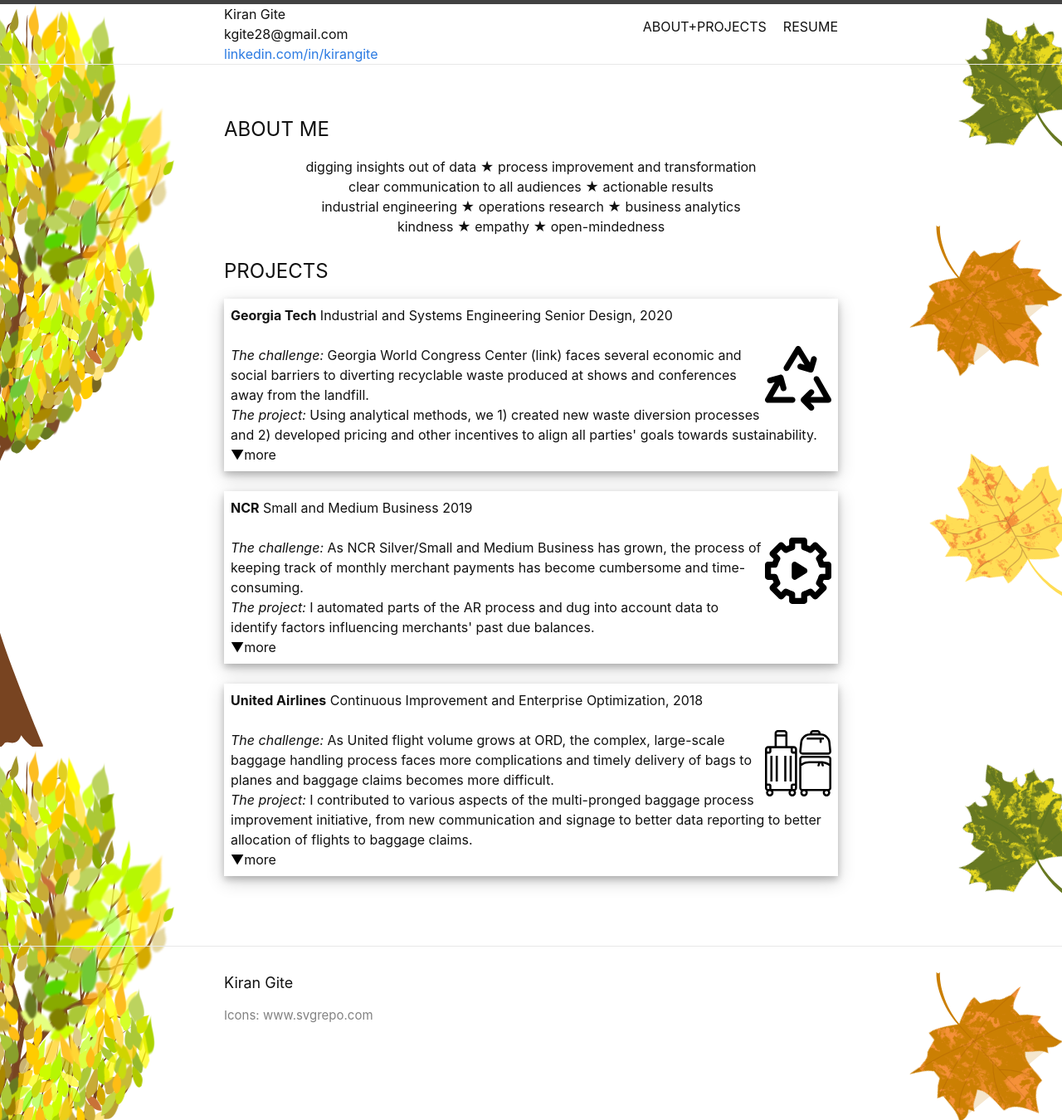
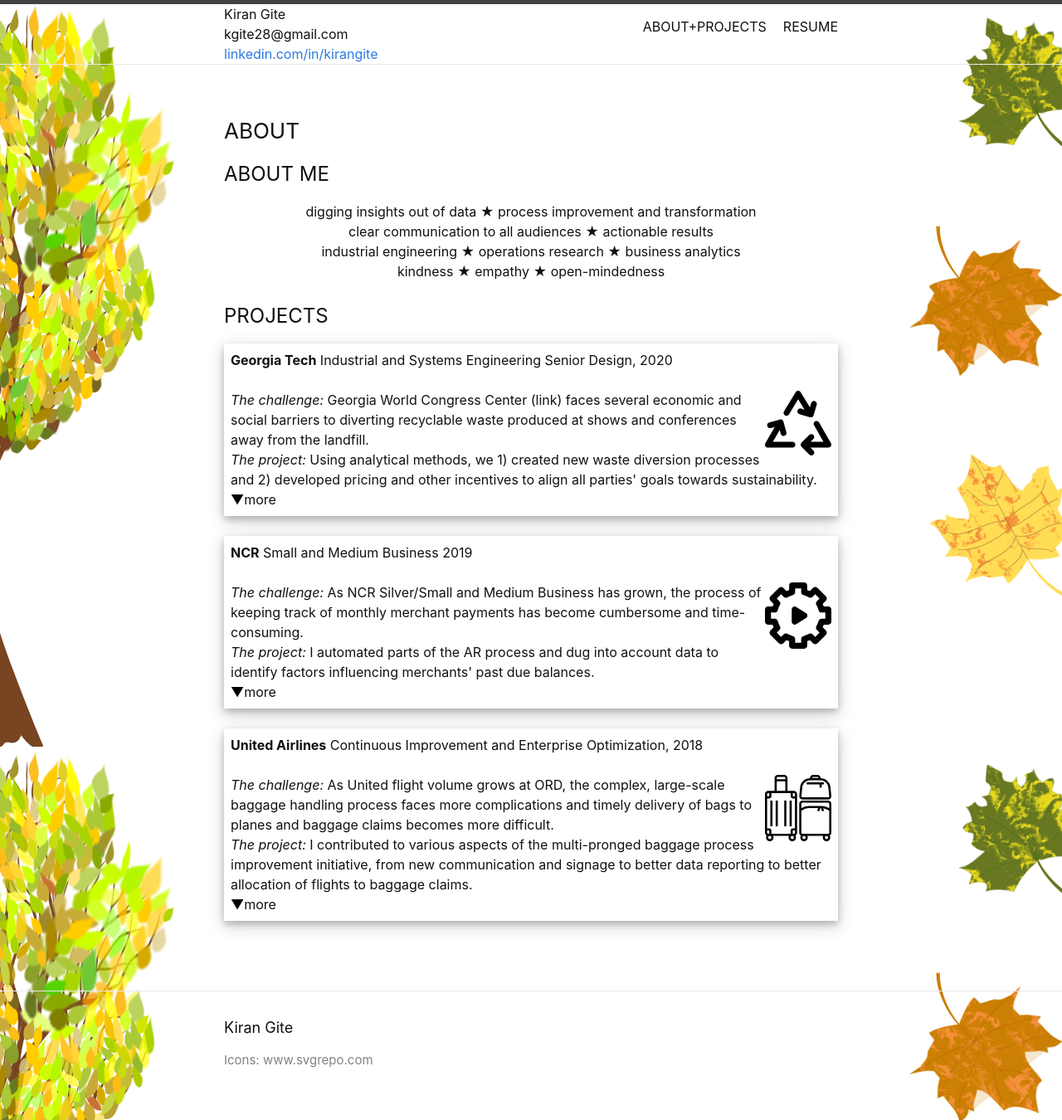
Before and after one commit to kgite28/kgite28.github.io, a Jekyll site: the page built from index.markdown, in a window 1280 px wide. Shown: the whole page at 83% size. Built offline with Jekyll 4.4.1, drawn with Linux system fonts in a browser that asks for light colours.

Commit message:
manual title

```diff
--- a/_layouts/home.html
+++ b/_layouts/home.html
@@ -18,6 +18,7 @@
 
 [jekyll-organization]: https://github.com/jekyll
 --->
+<h3>ABOUT</h3>
 
 <h1> ABOUT ME </h1>
 <div id="about">
```
